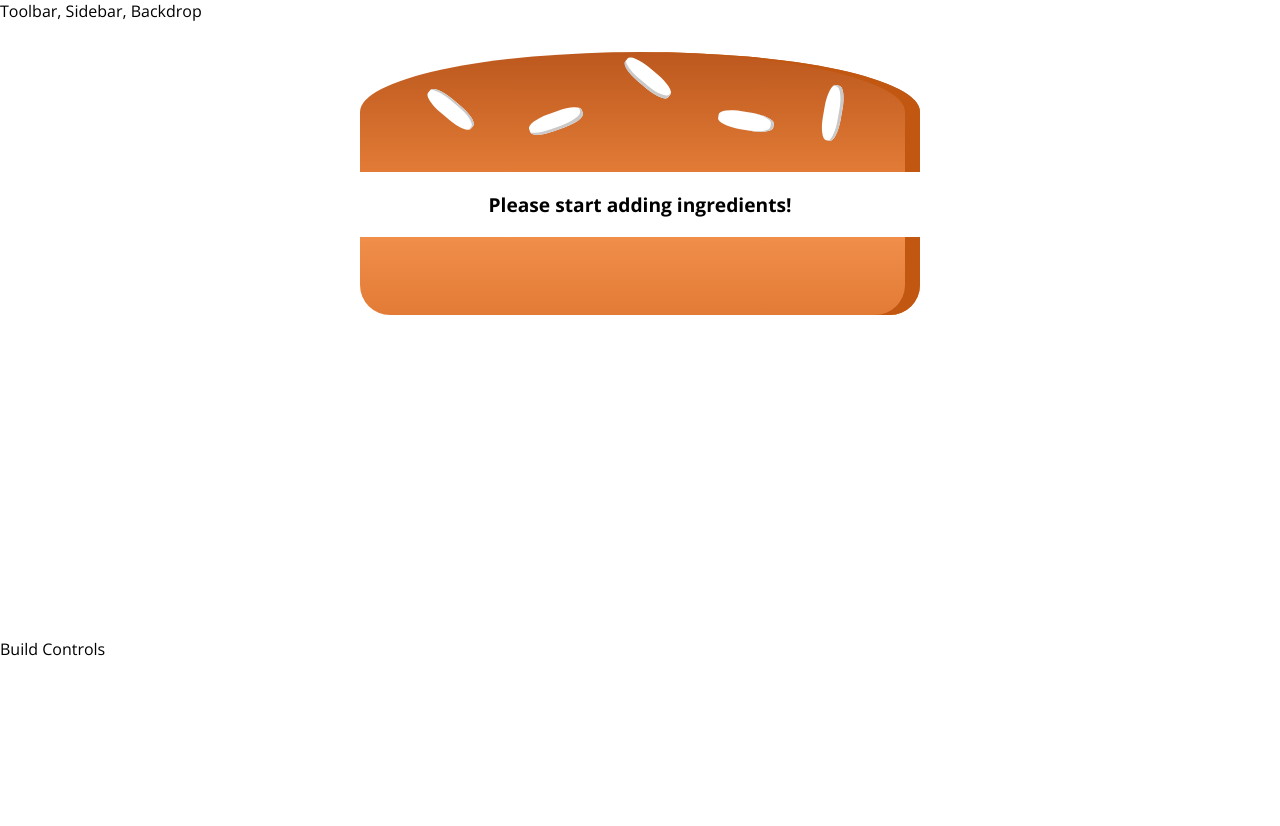
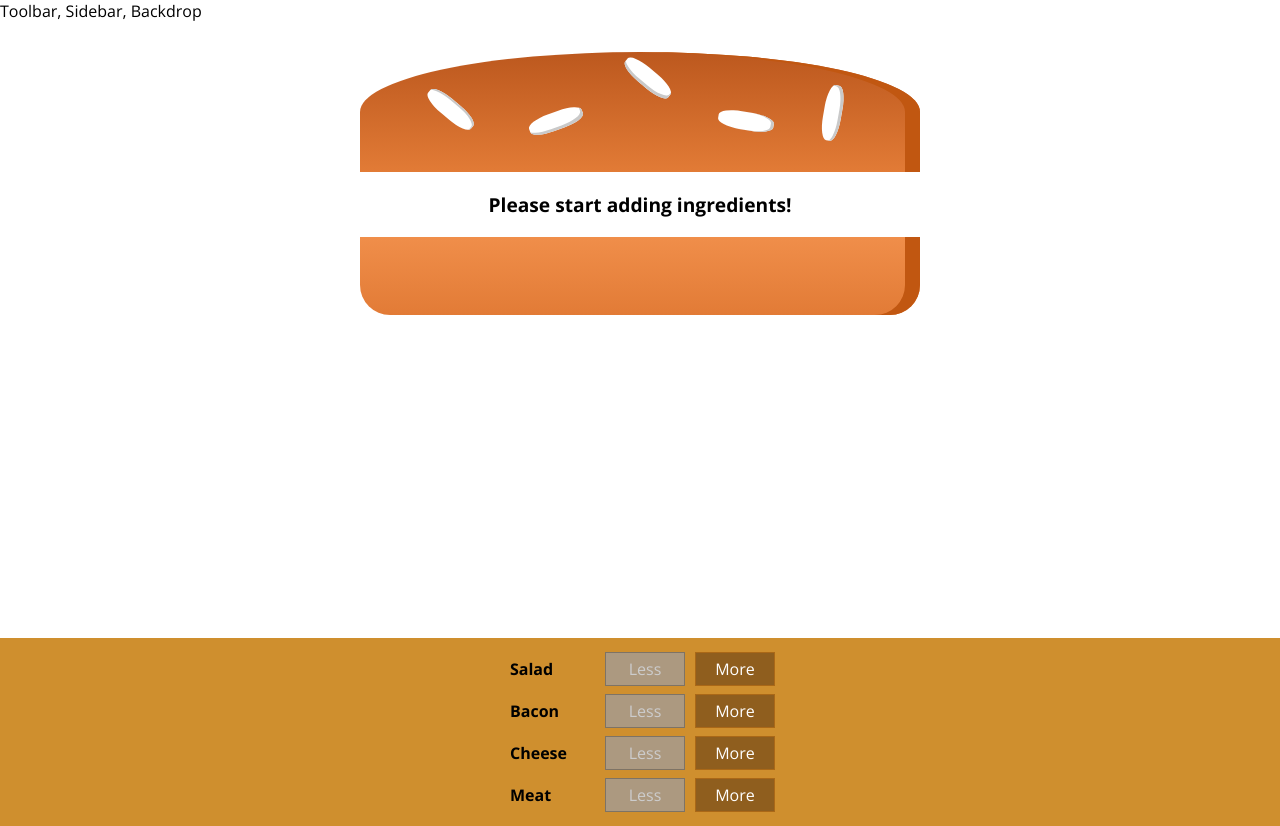
Before and after one commit to keff6/react-hamburger-app, a React app: page / in a window 1280 px wide. Before the commit the page ends 800 px from the top, so only its background shows below. Built offline with nearby package versions, Linux system fonts and the light colour scheme.

Commit message:
Add and remove buttons functionality

```diff
--- a/src/components/Burger/BuildControls/BuildControl/BuildControl.js
+++ b/src/components/Burger/BuildControls/BuildControl/BuildControl.js
@@ -5,9 +5,20 @@
 const buildControl = props => (
   <div className={classes.BuildControl}>
     <div className={classes.Label}>{props.label}</div>
-    <button className={classes.Less}>Less</button>
-    <button className={classes.More}>More</button>
+    <button
+      className={classes.Less}
+      onClick={props.removed}
+      disabled={props.disabled}
+    >
+      Less
+    </button>
+    <button
+      className={classes.More}
+      onClick={props.added}
+    >
+      More
+    </button>
   </div>
 );
 
-export default builControl;
+export default buildControl;
--- a/src/components/Burger/BuildControls/BuildControls.js
+++ b/src/components/Burger/BuildControls/BuildControls.js
@@ -1,9 +1,26 @@
 import React from 'react';
+import BuildControl from './BuildControl/BuildControl';
+import classes from './BuildControls.css';
+
+const controls = [
+  { label: 'Salad', type: 'salad' },
+  { label: 'Bacon', type: 'bacon' },
+  { label: 'Cheese', type: 'cheese' },
+  { label: 'Meat', type: 'meat' },
+];
 
 const buildControls = props => (
-  <div>
-
+  <div className={classes.BuildControls}>
+    {controls.map(ctrl => (
+      <BuildControl
+        key={ctrl.label}
+        label={ctrl.label}
+        added={() => props.ingredientAdded(ctrl.type)}
+        removed={() => props.ingredientRemoved(ctrl.type)}
+        disabled={props.disabled[ctrl.type]}
+      />
+    ))}
   </div>
 );
 
-export default builControls;
+export default buildControls;
--- a/src/containers/BurgerBuilder/BurgerBuilder.js
+++ b/src/containers/BurgerBuilder/BurgerBuilder.js
@@ -1,6 +1,16 @@
 import React, { Component } from 'react';
 import Wrapper from '../../hoc/Wrapper';
 import Burger from '../../components/Burger/Burger';
+import BuildControls from '../../components/Burger/BuildControls/BuildControls';
+
+const INGREDIENT_PRICES = {
+  salad: .5,
+  cheese: .4,
+  meat: 1.3,
+  bacon: .7,
+}
+
+
 
 class BurgerBuilder extends Component {
   state = {
@@ -9,16 +19,66 @@
       bacon: 0,
       cheese: 0,
       meat: 0,
+    },
+    totalPrice: 5,
+  }
+
+  addIngredientHandler = type => {
+    const oldCount = this.state.ingredients[type];
+    const updatedCount = oldCount + 1;
+    const updatedIngredients = {
+      ...this.state.ingredients
     }
+
+    updatedIngredients[type] = updatedCount;
+    const priceAddition = INGREDIENT_PRICES[type];
+    const oldPrice = this.state.totalPrice;
+    const newPrice = oldPrice + priceAddition;
+
+    this.setState({
+      ingredients: updatedIngredients,
+      totalPrice: newPrice,
+    });
+  }
+
+  removeIngredientHandler = type => {
+    const oldCount = this.state.ingredients[type];
+    if (oldCount <= 0) {
+      return;
+    }
+    const updatedCount = oldCount - 1;
+    const updatedIngredients = {
+      ...this.state.ingredients
+    }
+
+    updatedIngredients[type] = updatedCount;
+    const priceDeduction = INGREDIENT_PRICES[type];
+    const oldPrice = this.state.totalPrice;
+    const newPrice = oldPrice - priceDeduction;
+
+    this.setState({
+      ingredients: updatedIngredients,
+      totalPrice: newPrice,
+    });
   }
 
   render () {
+    const disabledInfo = {
+      ...this.state.ingredients
+    }
+
+    for (let key in disabledInfo) {
+      disabledInfo[key] = disabledInfo[key] <= 0;
+    }
+
     return (
       <Wrapper>
-        <div>
-          <Burger ingredients={this.state.ingredients} />
-        </div>
-        <div>Build Controls</div>
+        <Burger ingredients={this.state.ingredients} />
+        <BuildControls
+          ingredientAdded={this.addIngredientHandler}
+          ingredientRemoved={this.removeIngredientHandler}
+          disabled={disabledInfo}
+        />
       </Wrapper>
     );
   }
```
